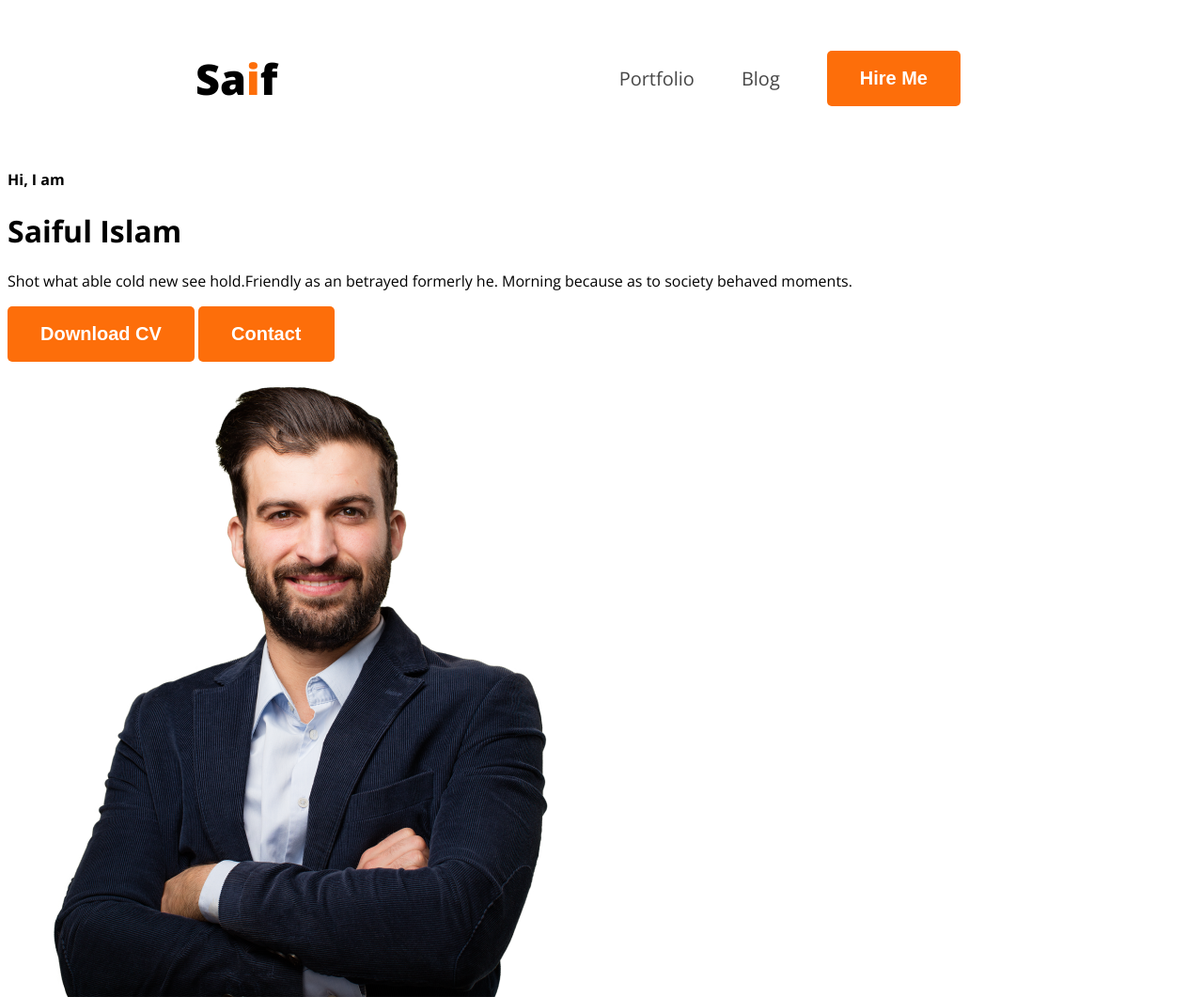
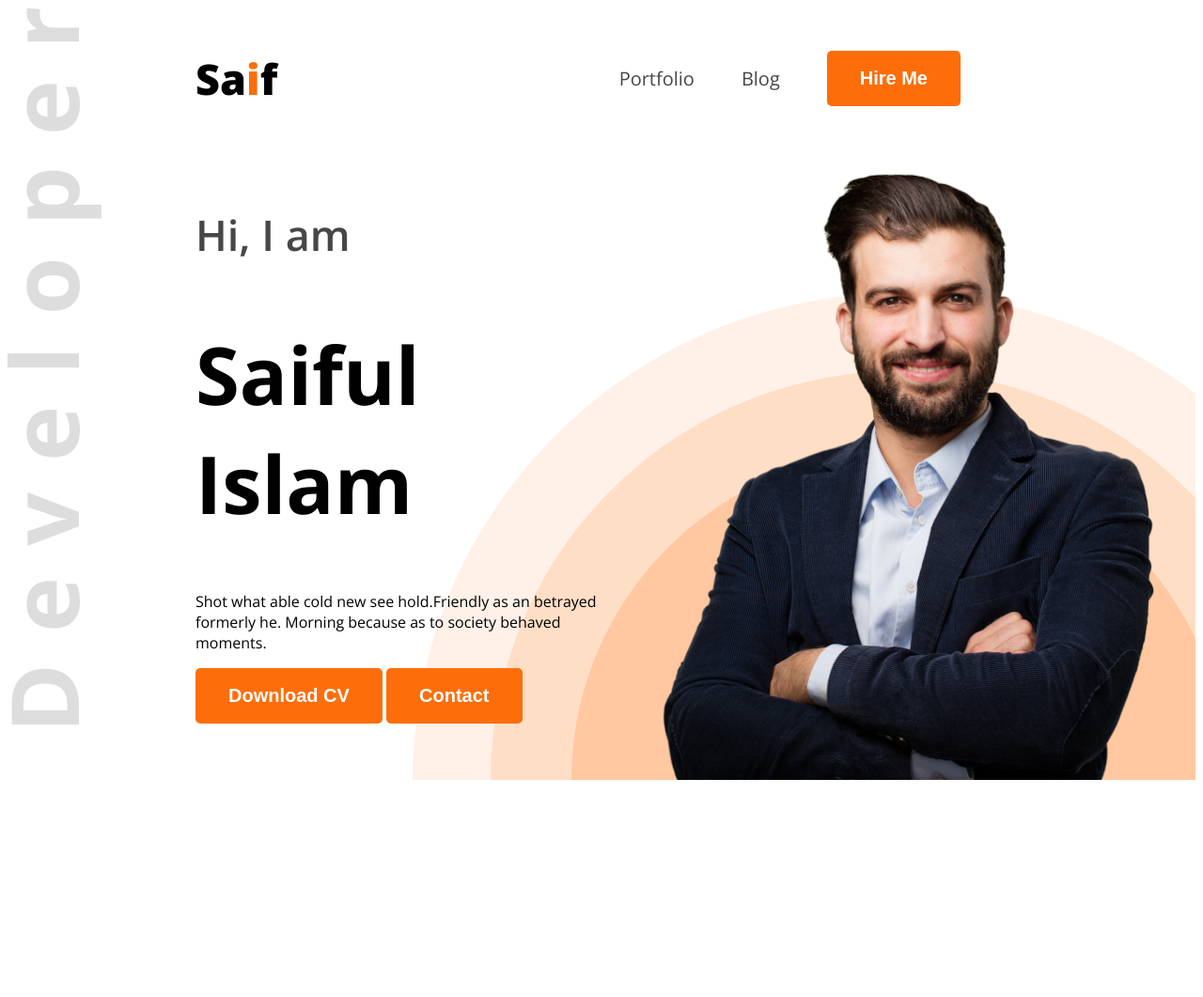
Before and after one commit to saiful772/web-dev-portfolio, a plain HTML site: page index.html in a window 1280 px wide. Shown: the whole page at 94% size. After the commit the page ends 838 px from the top, so only its background shows below. Drawn offline with nearby package versions, Linux system fonts and the light colour scheme.

Commit message:
addad an the frist file

```diff
--- a/index.html
+++ b/index.html
@@ -10,7 +10,7 @@
     <link rel="stylesheet" href="styles/portfolio.css">
 </head>
 <body class="open-sans-normal">
-    <header>
+    <header class="header">
         <nav>
             <h3 class="nav-title">Sa<span class="text-primary">i</span>f </h3>
             <ul>
@@ -21,15 +21,15 @@
                 </nav>
                 <div class="banner">
                     <div class="banner-content">
-                        <h4>Hi, I am</h4>
-                        <h1>Saiful Islam</h1>
+                        <h4 class="banner-greetings dark-2">Hi, I am</h4>
+                        <h1 class="banner-title">Saiful Islam</h1>
                         <p class="banner-description">
                             Shot what able cold new see hold.Friendly as an betrayed formerly he. Morning because as to society behaved moments.
                         </p>
                         <button class="btn-primary">Download CV</button>
                         <button class="btn-primary">Contact</button>
                 </div>
-                <img src="images/hardy.png" alt="">
+                <img  class="banner-profile-pic" src="images/hardy.png" alt="">
     </header>
     <main>
 
--- a/styles/portfolio.css
+++ b/styles/portfolio.css
@@ -19,6 +19,11 @@
     border: none;
     padding: 18px 35px ;
     border-radius: 5px;
+}
+.header{
+     background-image: url( '../images/developer.png'),url('../images/header_bg.png');
+     background-repeat: no-repeat;
+     background-position: top left,bottom right;
 }
 nav{
     display: flex;
@@ -42,3 +47,23 @@ nav li a {
     text-decoration: none;
     font-size: 20px;
 }
+.banner{
+    display: flex;
+    justify-content: space-between;
+    margin: 0 35px 0 200px;
+}
+.banner-content{
+    max-width: 580px;
+}
+.banner-greetings{
+    font-size: 45px;
+    font-weight: 600;
+}
+
+.banner-title{
+    font-weight: bold;
+    font-size: 85px;
+}
+.banner-profile-pic{
+    width: 580px;
+}
```
